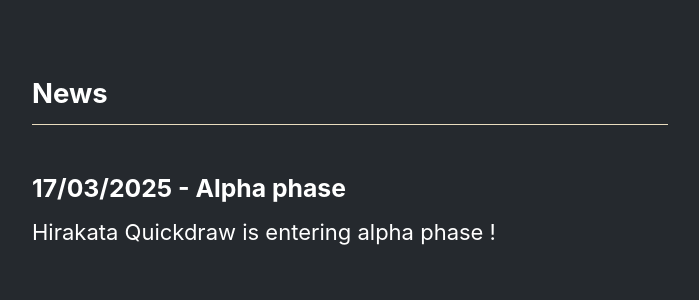
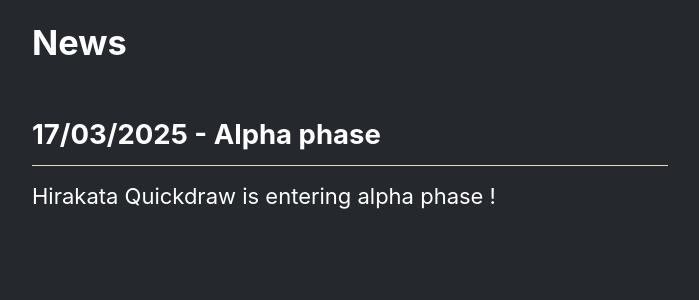
Before and after one commit to foxrift/foxrift.github.io, a Jekyll site: the page built from _pages/hirakata/news.md, in a window 1280 px wide. Shown: the top 300 px of the page, without its empty margins (290-989 px from the left). Built offline with Jekyll 4.4.1, drawn with Linux system fonts in a browser that asks for light colours; cached includes are drawn as plain includes.

Commit message:
Update news hirakata

```diff
--- a/_pages/hirakata/news.md
+++ b/_pages/hirakata/news.md
@@ -11,8 +11,8 @@ toc: false
 	}
 </style>
 
-## News
+# News
 
-### 17/03/2025 - Alpha phase
+## 17/03/2025 - Alpha phase
 
 Hirakata Quickdraw is entering alpha phase !
```
